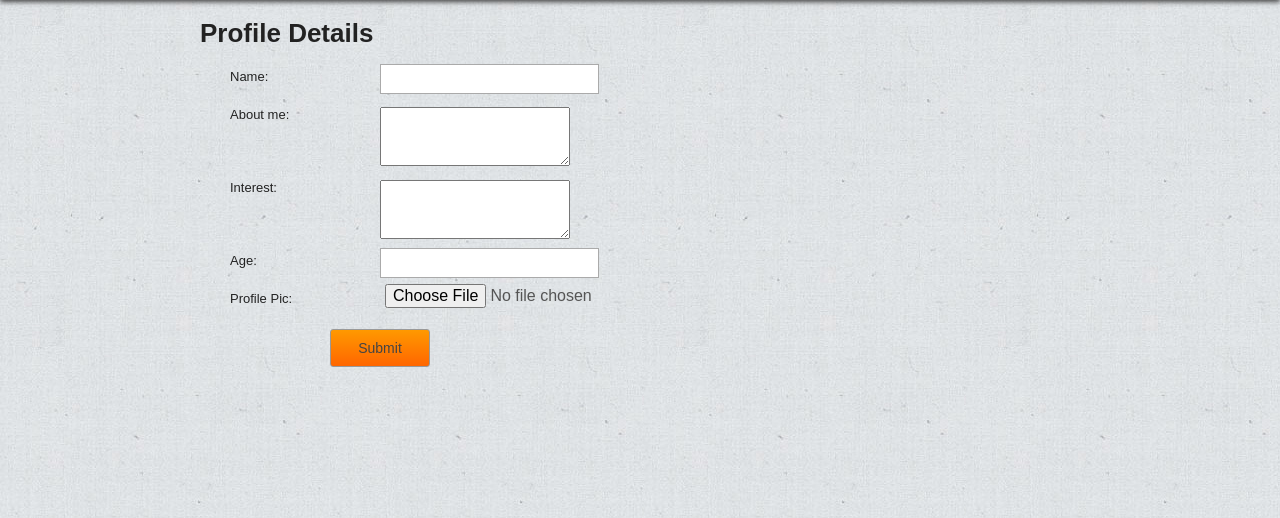
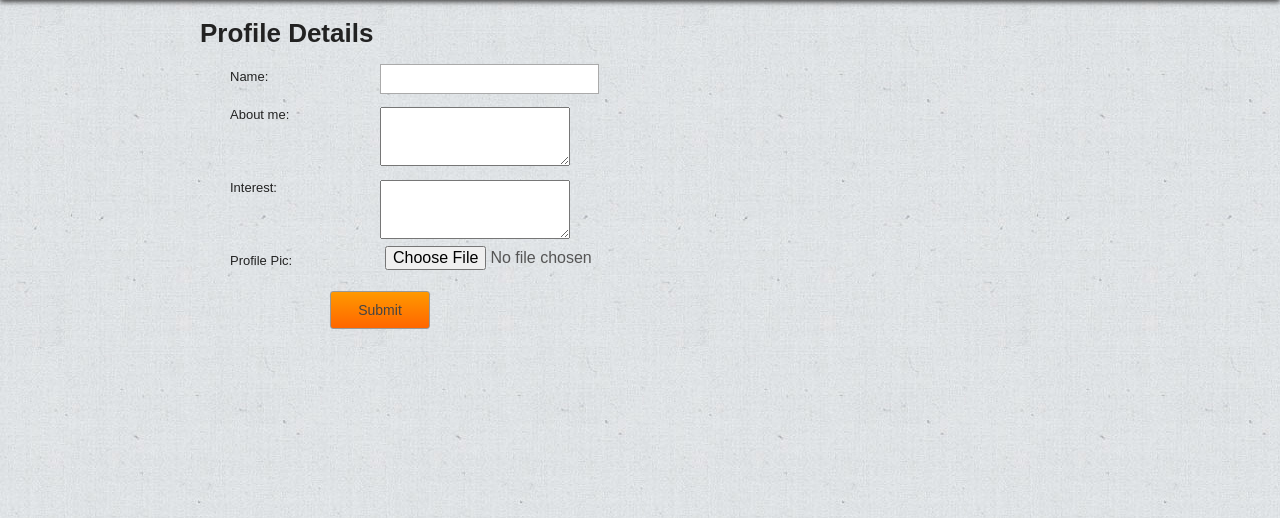
Before and after one commit to namitsingal/minor-project, a Flask app: template users/templates/register.html in a window 1280 px wide. Shown: the part 100-618 px from the top of the page. Run offline with Flask 2, Linux system fonts and the light colour scheme; the template is opened without the code that fills it, so the values that code supplies are empty; parts of the project's set-up code (start-up, migrations or seed data) failed here and were passed over; some libraries are stand-ins or nearby versions; some web fonts are replaced.

Commit message:
age delete

```diff
--- a/users/templates/register.html
+++ b/users/templates/register.html
@@ -16,7 +16,6 @@
 	<p>Name: <input class="input" type="text" name="name"/></input></p>
 	<p class='interest'>About me: <textarea name = "aboutme" class='input2'></textarea></p>
 	<p class='interest'>Interest:<textarea name = "interest" class='input2'></textarea></p>
-	<p> Age: <input type="text" class="input" name="age"/></input></p>
 	<p>Profile Pic: <input type="file" class="input1" name="photo"/></input></p>
 	<p><input type="submit" class="button" name="submit" /></p>
 </form>
```
